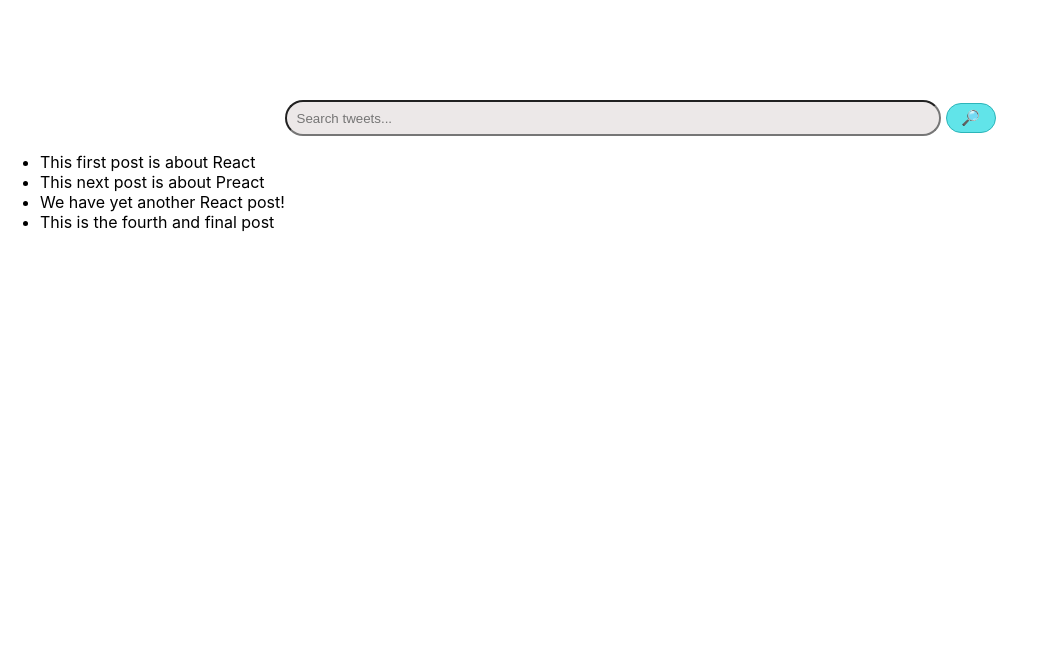
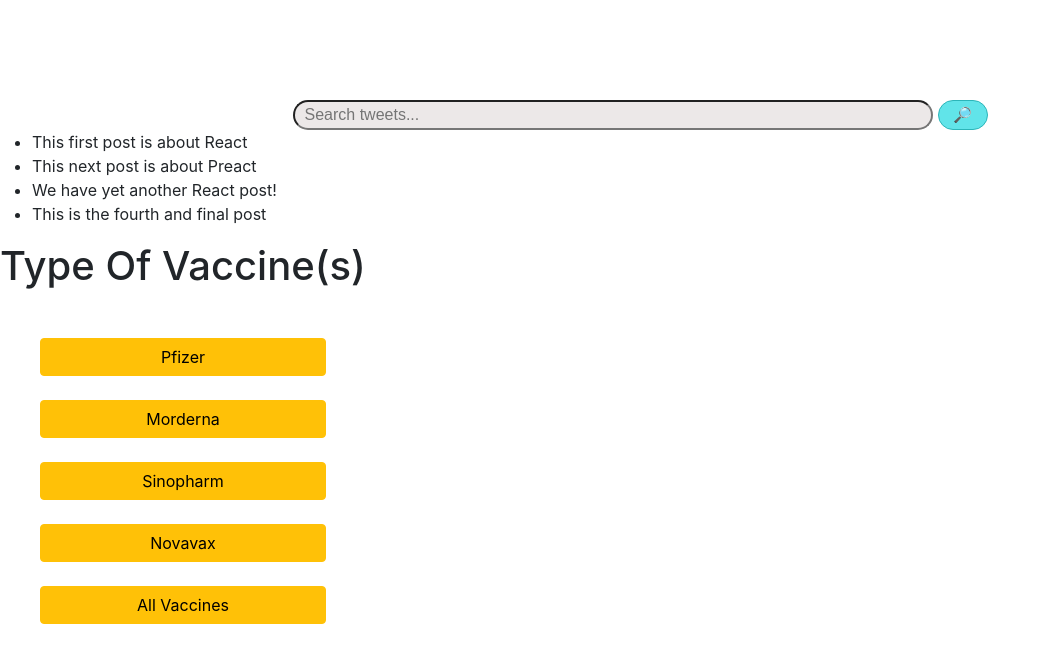
Before and after one commit to hienvantran/CZ4034-Information-Retrieval, a React (Create React App) app in the folder frontend/my-app/: page / in a window 1280 px wide. Shown: the top 662 px of the page, without its empty margins (0-1058 px from the left). Built offline with nearby package versions, Linux system fonts and the light colour scheme.

Commit message:
Category Filter

```diff
--- a/frontend/my-app/public/index.html
+++ b/frontend/my-app/public/index.html
@@ -1,14 +1,12 @@
 <!DOCTYPE html>
 <html lang="en">
-  <head>
+<head>
     <meta charset="utf-8" />
     <link rel="icon" href="%PUBLIC_URL%/favicon.ico" />
     <meta name="viewport" content="width=device-width, initial-scale=1" />
     <meta name="theme-color" content="#000000" />
-    <meta
-      name="description"
-      content="Web site created using create-react-app"
-    />
+    <meta name="description"
+          content="Web site created using create-react-app" />
     <link rel="apple-touch-icon" href="%PUBLIC_URL%/logo192.png" />
     <!--
       manifest.json provides metadata used when your web app is installed on a
@@ -25,19 +23,12 @@
       Learn how to configure a non-root public URL by running `npm run build`.
     -->
     <title>React App</title>
-  </head>
-  <body>
+    <link rel="stylesheet" href="https://cdnjs.cloudflare.com/ajax/libs/font-awesome/5.15.3/css/all.min.css" />
+    <link href="https://cdn.jsdelivr.net/npm/bootstrap@5.1.3/dist/css/bootstrap.min.css" rel="stylesheet" />
+</head>
+<body>
     <noscript>You need to enable JavaScript to run this app.</noscript>
     <div id="root"></div>
-    <!--
-      This HTML file is a template.
-      If you open it directly in the browser, you will see an empty page.
 
-      You can add webfonts, meta tags, or analytics to this file.
-      The build step will place the bundled scripts into the <body> tag.
-
-      To begin the development, run `npm start` or `yarn start`.
-      To create a production bundle, use `npm run build` or `yarn build`.
-    -->
-  </body>
+</body>
 </html>
--- a/frontend/my-app/src/App.js
+++ b/frontend/my-app/src/App.js
@@ -2,6 +2,7 @@
 import './App.css'
 import { useState } from 'react';
 import SearchBar from './components/SearchBar'
+import Category from './components/category';
 
 const filterPosts = (posts, query) => {
     if (!query) {
@@ -41,6 +42,10 @@
                     <li key={post.key}>{post.name}</li>
                 ))}
             </ul>
+            <>
+                <Category />
+            </>
         </div>
+
     );
-} export default App
+} export default App;
--- a/frontend/my-app/src/components/category.js
+++ b/frontend/my-app/src/components/category.js
@@ -0,0 +1,28 @@
+import React from 'react'
+
+
+const category = () => {
+
+    return (
+        <>
+
+            <h1>Type Of Vaccine(s)</h1>
+            <div className="container-fluid mx-2">
+                <div className="row mt-5 mx-2">
+                    <div className="col-md-3">
+                        <button className="btn btn-warning w-100 mb-4">Pfizer</button>
+                        <button className="btn btn-warning w-100 mb-4">Morderna</button>
+                        <button className="btn btn-warning w-100 mb-4">Sinopharm</button>
+                        <button className="btn btn-warning w-100 mb-4">Novavax</button>
+                        <button className="btn btn-warning w-100 mb-4">All Vaccines</button>
+                    </div>
+                    {/* <div className="col-md-9">
+
+                        </div> */}
+                </div>
+            </div>
+
+        </>
+    )
+}
+export default category;
```
Lines whose indentation alone changed are shown as unchanged.
